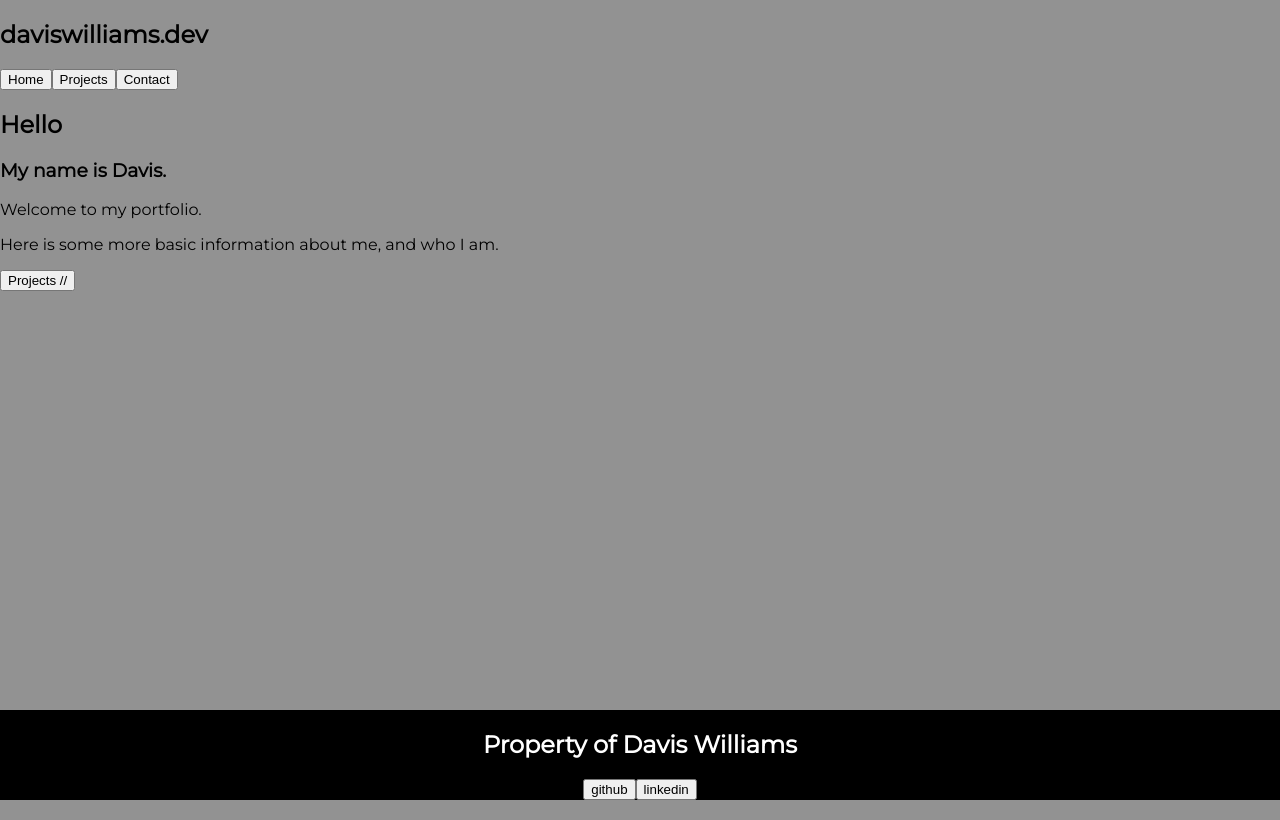
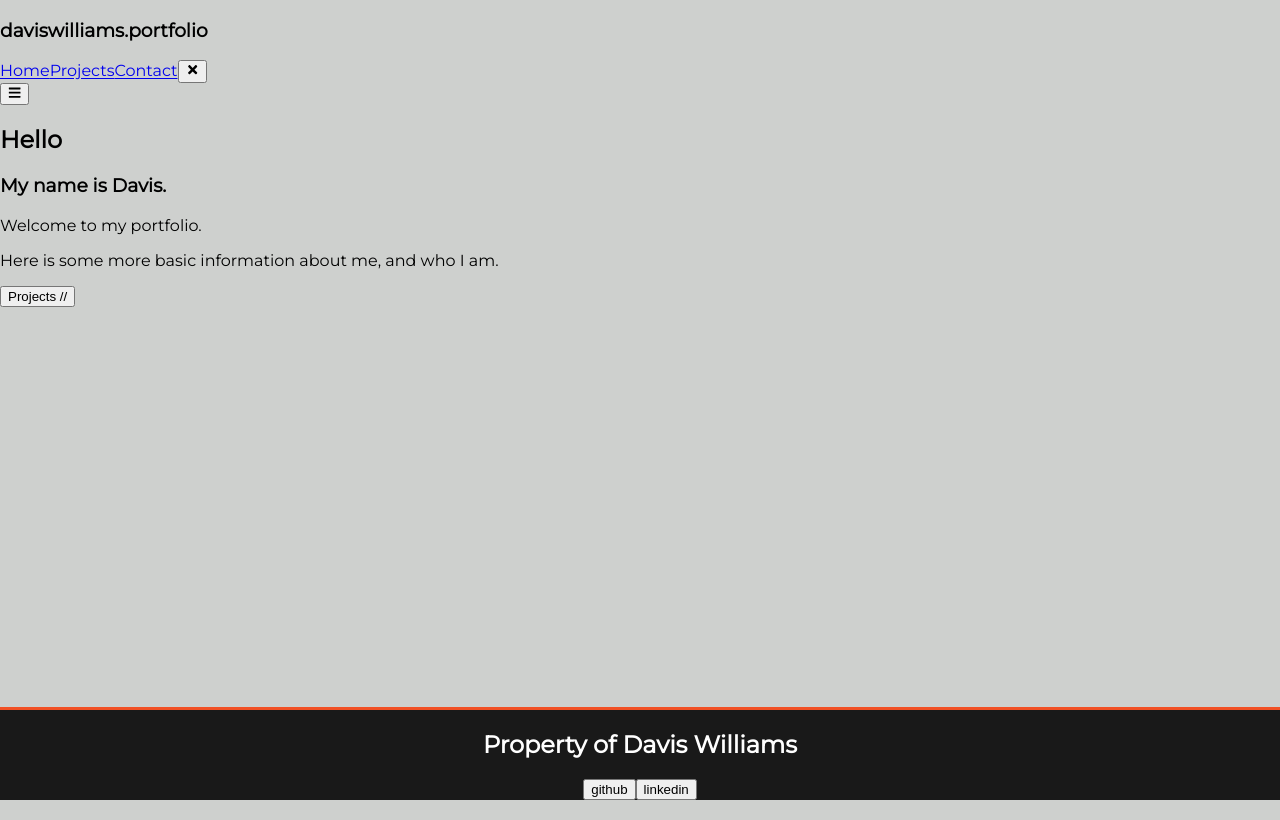
Before and after one commit to dwilliams304/personal-website, a React (Create React App) app: page / in a window 1280 px wide. Built offline with nearby package versions, Linux system fonts and the light colour scheme.

Commit message:
update navbar

```diff
--- a/package.json
+++ b/package.json
@@ -8,6 +8,7 @@
     "@testing-library/user-event": "^13.5.0",
     "react": "^18.2.0",
     "react-dom": "^18.2.0",
+    "react-icons": "^4.11.0",
     "react-router": "^6.15.0",
     "react-router-dom": "^6.15.0",
     "react-scripts": "5.0.1",
--- a/src/Components/Nav.js
+++ b/src/Components/Nav.js
@@ -1,26 +1,28 @@
-import React from "react";
-import { Navigators } from "../Helpers/Helpers";
-import { useNavigate } from "react-router";
-
+import React, {useRef} from "react";
+import { FaBars, FaTimes } from 'react-icons/fa';
 
 
 export default function NavBar(props){
-    const {GitHub, LinkedIn} = props;
-    const nav = useNavigate();
+    const navRef = useRef();
 
+    const showNav = () => {
+        navRef.current.classList.toggle('responsive_nav');
+    }
 
     return(
-        <nav className='nav-bar'>
-            <h2 className='nav-header'>daviswilliams.dev</h2>
-            <div className='nav-btns'>
-                <button className='nav-btn' onClick={() => nav('/')}>Home</button>
-                <button className='nav-btn' onClick={() => nav('/projects')}>Projects</button>
-                <button className='nav-btn' onClick={() => nav('/contact')}>Contact</button>
-            </div>
-
-        </nav>
+        <header>
+            <h3>daviswilliams.portfolio</h3>
+            <nav ref={navRef}>
+                <a href='/'>Home</a>
+                <a href='/projects'>Projects</a>
+                <a href='/contact'>Contact</a>
+                <button className='nav-btn nav-close-btn' onClick={showNav}>
+                    <FaTimes />
+                </button>
+            </nav>
+            <button className='nav-btn' onClick={showNav}>
+                <FaBars />
+            </button>
+        </header>
     )
-
-
-
 }
--- a/src/Styles/main.css
+++ b/src/Styles/main.css
@@ -6,21 +6,23 @@ body {
   width: 100%;
   margin: 0;
   padding: 0;
-  background-color: rgb(146, 146, 146);
+  background-color: var(--tertiaryColor);
   font-family: 'Montserrat', sans-serif;
 }
 
 :root{
-  --mainColor: black;
-  --secondaryColor: gray;
-  --tertiaryColor: cyan;
-  --textColor: white;
+  --mainColor: #191919;
+  --secondaryColor: #F15025;
+  --tertiaryColor: #CED0CE;
+  --tertiaryLighter: #E6E8E6;
+  --textColor: #FFFFFF;
 }
 
 
 footer{
-  background-color: black;
-  color: white;
+  background-color: var(--mainColor);
+  border-top: 3px solid var(--secondaryColor);
+  color: var(--textColor);
   min-height: 50px;
   width: 100%;
   position: absolute;
```
Also changed, not shown: 1 other file (tests, documents, lock files or other folders).
